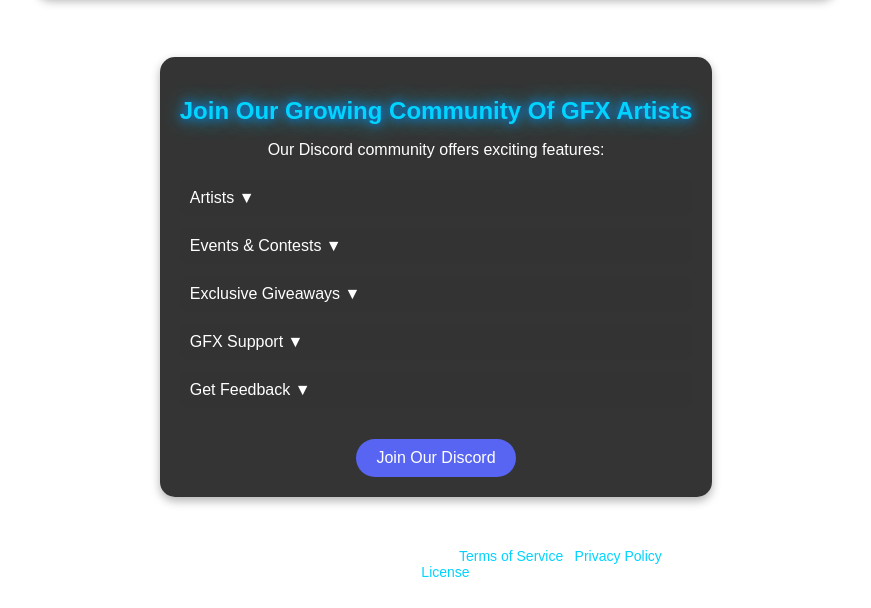
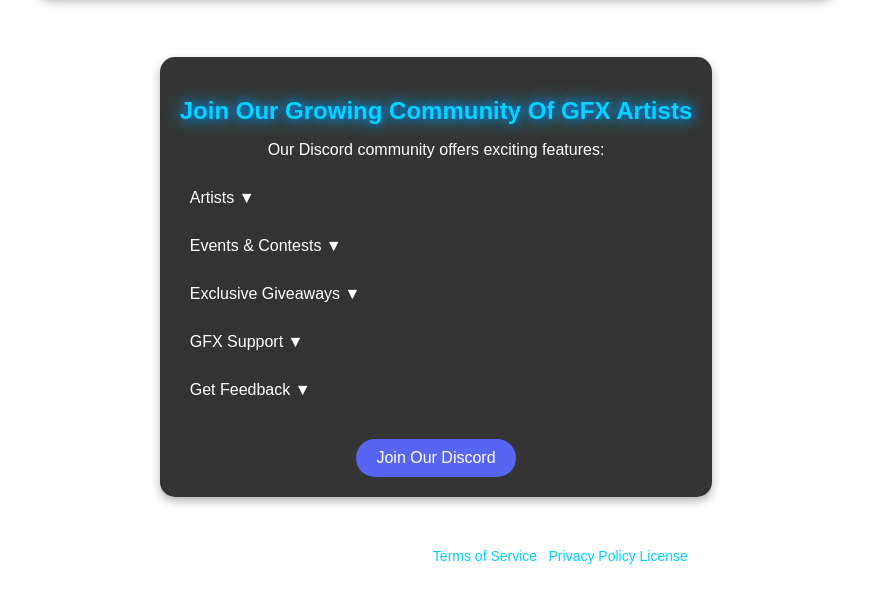
Before and after one commit to realbananadev/gfxrhino.io, a plain HTML site: page index.html in a window 1280 px wide. Shown: the part 990-1598 px from the top of the page, without its empty margins (204-1075 px from the left). Drawn offline with Linux system fonts and the light colour scheme.

Commit message:
Update index.html

```diff
--- a/index.html
+++ b/index.html
@@ -80,7 +80,7 @@
       <p>&copy; 2024 GFXRhino. All rights reserved. |
         <a href="tos.html">Terms of Service</a> |
         <a href="privacy-policy.html">Privacy Policy</a>
-        <li><a href="license.html">License</a></li>
+        <a href="license.html">License</a>
       </p>
     </div>
   </footer>r>
```
